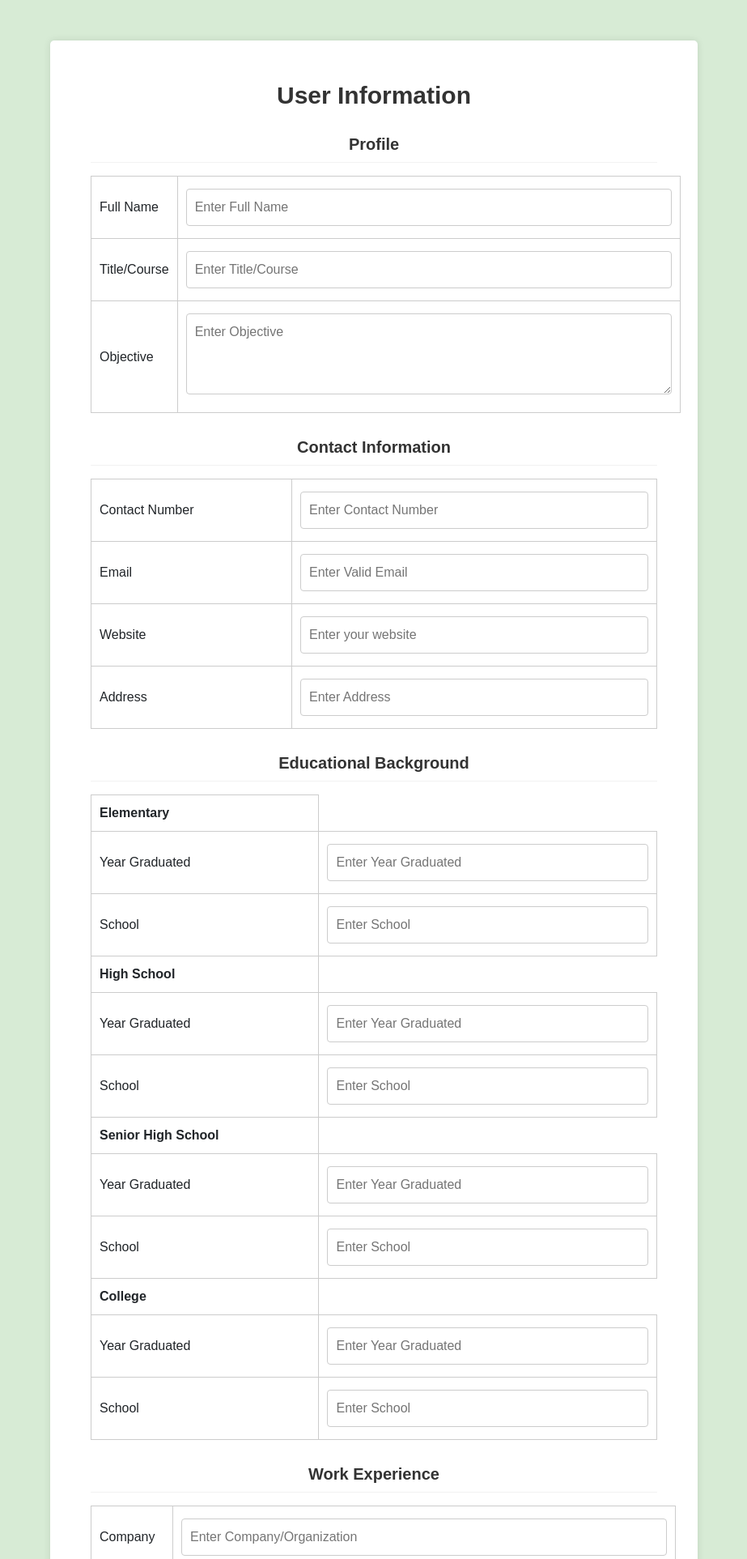
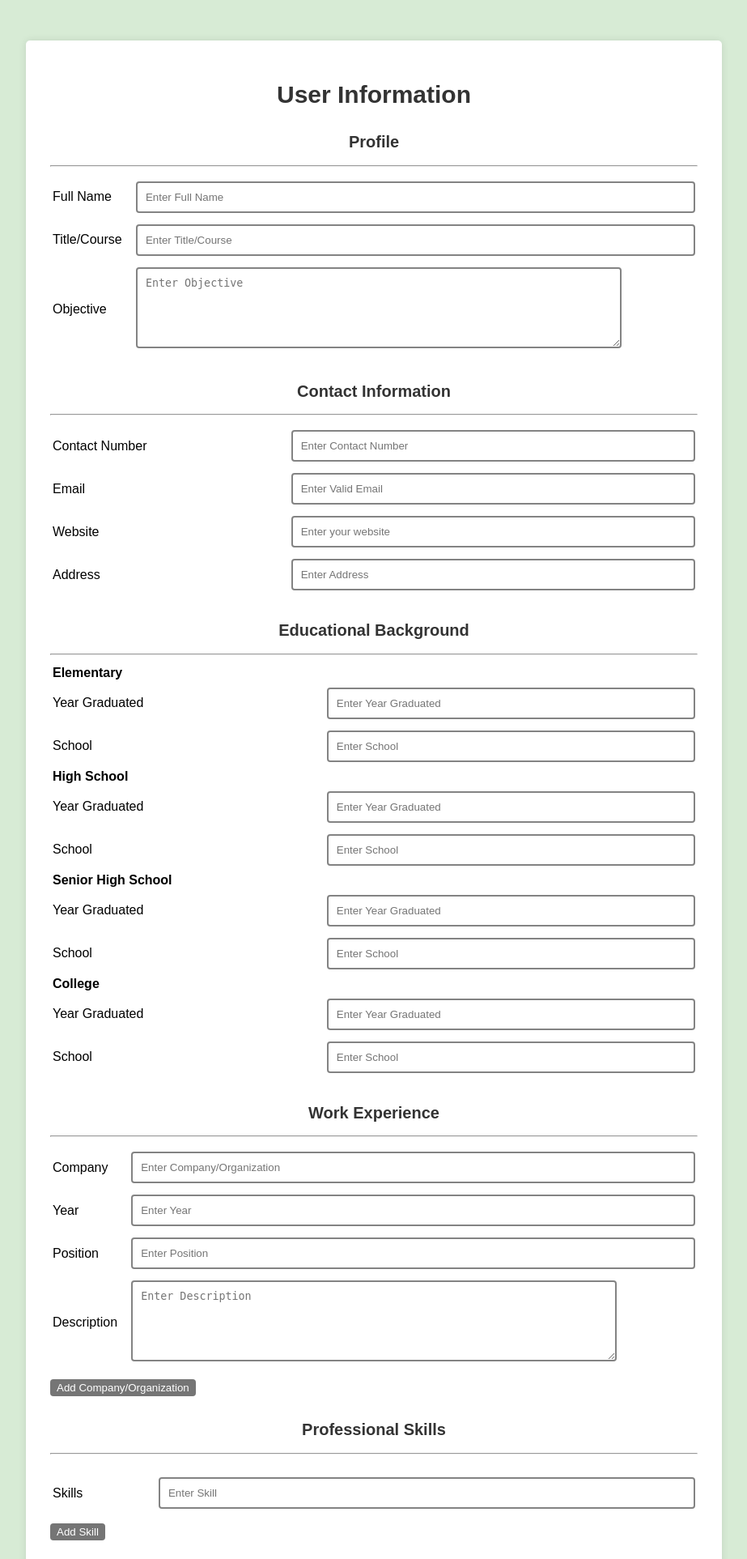
Before and after one commit to rexflores/Resume-Generator, a Flask app: page / in a window 1280 px wide. Shown: the top 1925 px of the page at 81% size, without its empty margins (178-1101 px from the left). Run offline with Flask 3, Linux system fonts and the light colour scheme.

Commit message:
Updated form.css and index.html

```diff
--- a/static/styles/form.css
+++ b/static/styles/form.css
@@ -9,7 +9,7 @@ form {
     max-width: 800px;
     margin: 50px auto;
     background: #fff;
-    padding: 50px;
+    padding: 30px;
     border-radius: 5px;
     box-shadow: 0 0 10px rgba(0, 0, 0, 0.1);
 }
@@ -26,13 +26,10 @@ h1 {
 
 table {
     width: 100%;
-    border-collapse: collapse;
     margin: 10px 0;
 }
 
 th, td {
-    padding: 10px;
-    border: 1px solid #ccc;
     font-size: 16px;
 }
 
@@ -49,8 +46,6 @@ h2 {
 }
 
 hr {
-    border: 0;
-    border-top: 1px solid #ccc;
     margin-top: 10px;
 }
 
@@ -62,14 +57,10 @@ textarea {
     width: 100%;
     padding: 10px;
     margin: 5px 0;
-    border: 1px solid #ccc;
+    border: 2px solid #838383;
     border-radius: 4px;
     box-sizing: border-box;
     background: #fff;
-}
-
-label {
-    margin-right: 10px;
 }
 
 button {
--- a/templates/index.html
+++ b/templates/index.html
@@ -6,7 +6,6 @@
     <meta name="viewport" content="width=device-width, initial-scale=1.0">
     <title>Form</title>
     <link rel="stylesheet" href="https://cdnjs.cloudflare.com/ajax/libs/font-awesome/4.7.0/css/font-awesome.css" integrity="sha512-5A8nwdMOWrSz20fDsjczgUidUBR8liPYU+WymTZP1lmY9G6Oc7HlZv156XqnsgNUzTyMefFTcsFH/tnJE/+xBg==" crossorigin="anonymous" referrerpolicy="no-referrer" />
-    <link href="https://cdn.jsdelivr.net/npm/bootstrap@5.3.3/dist/css/bootstrap.min.css" rel="stylesheet" integrity="sha384-QWTKZyjpPEjISv5WaRU9OFeRpok6YctnYmDr5pNlyT2bRjXh0JMhjY6hW+ALEwIH" crossorigin="anonymous">
     <link rel="stylesheet" type="text/css" href="{{ url_for('static', filename='styles/form.css') }}">
     <link rel="shortcut icon" type="image/png" href="{{ url_for('static', filename='images/contact-form.png') }}">
 </head>
```
